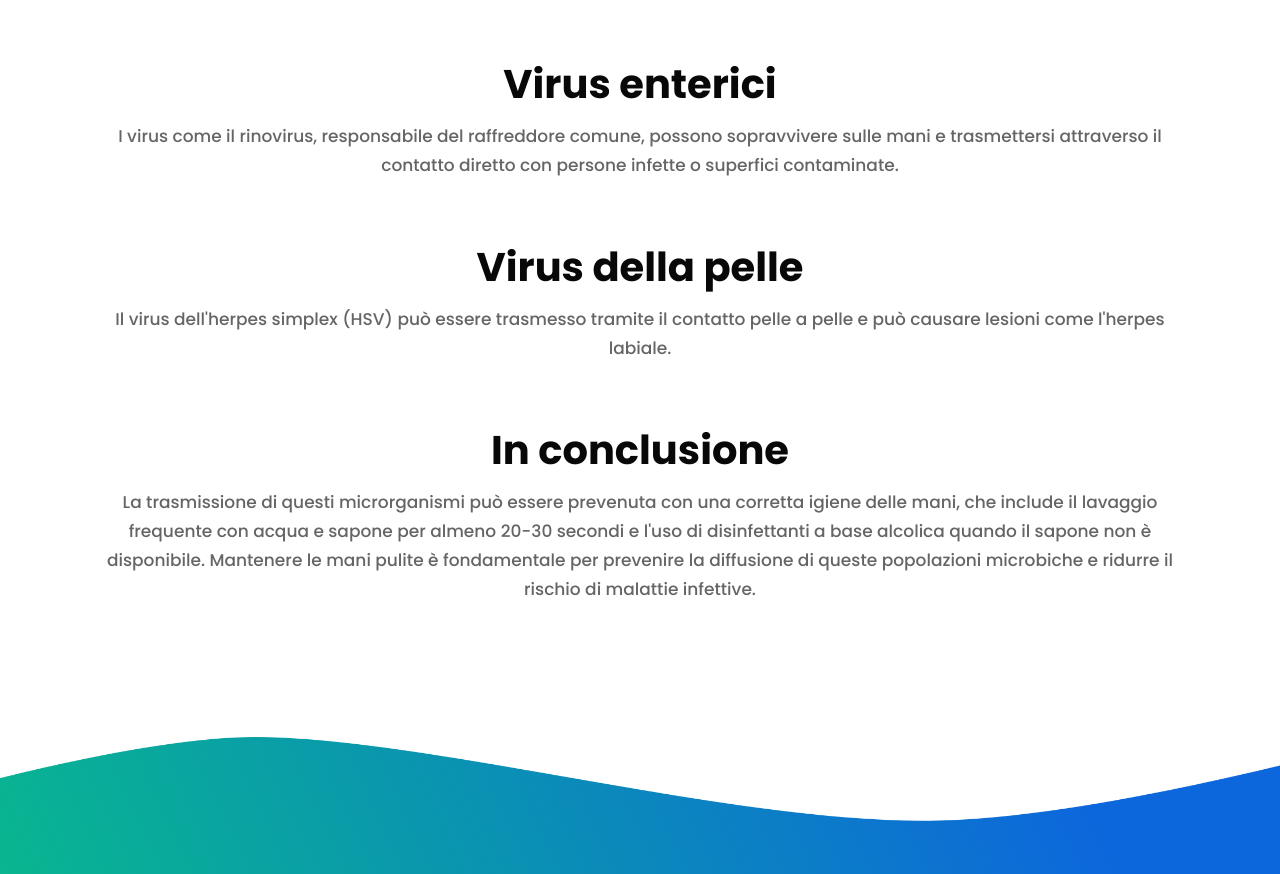
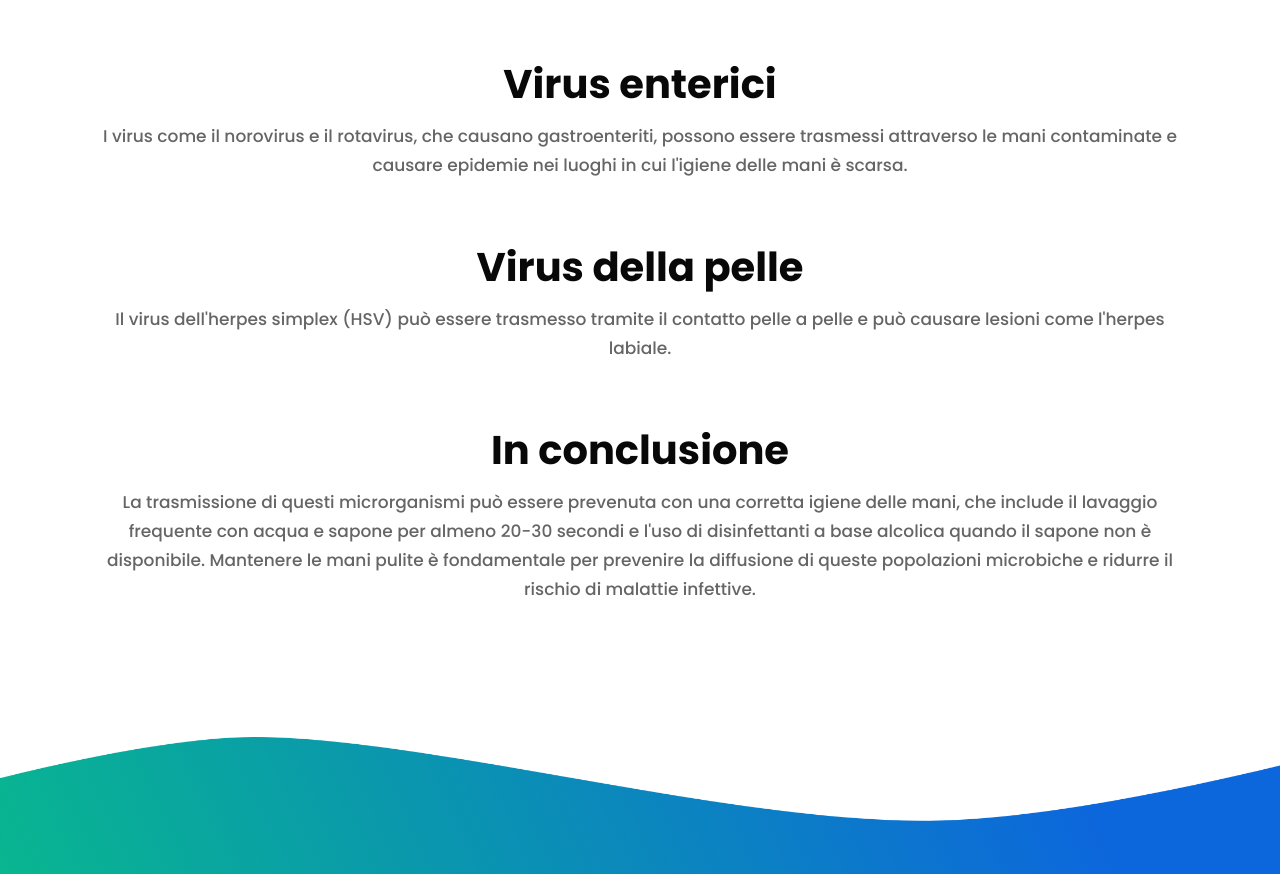
Before and after one commit to Mastercleann/Mastercleann.github.io, a plain HTML site: page argomento2A.html in a window 1280 px wide. Shown: the part 1102-1976 px from the top of the page. Drawn offline with nearby package versions, Linux system fonts and the light colour scheme.

Commit message:
Update argomento2A.html

```diff
--- a/argomento2A.html
+++ b/argomento2A.html
@@ -130,8 +130,7 @@
                <div class="col-md-12">
                   <div class="titlepage">
                      <h2>Virus enterici</h2>
-                     <p>I virus come il rinovirus, responsabile del raffreddore comune, possono sopravvivere sulle mani e trasmettersi attraverso il contatto diretto con persone infette o superfici contaminate.
-                        </p>
+                     <p>I virus come il norovirus e il rotavirus, che causano gastroenteriti, possono essere trasmessi attraverso le mani contaminate e causare epidemie nei luoghi in cui l'igiene delle mani è scarsa.</p>
                   </div>
                </div>
             </div>
```
